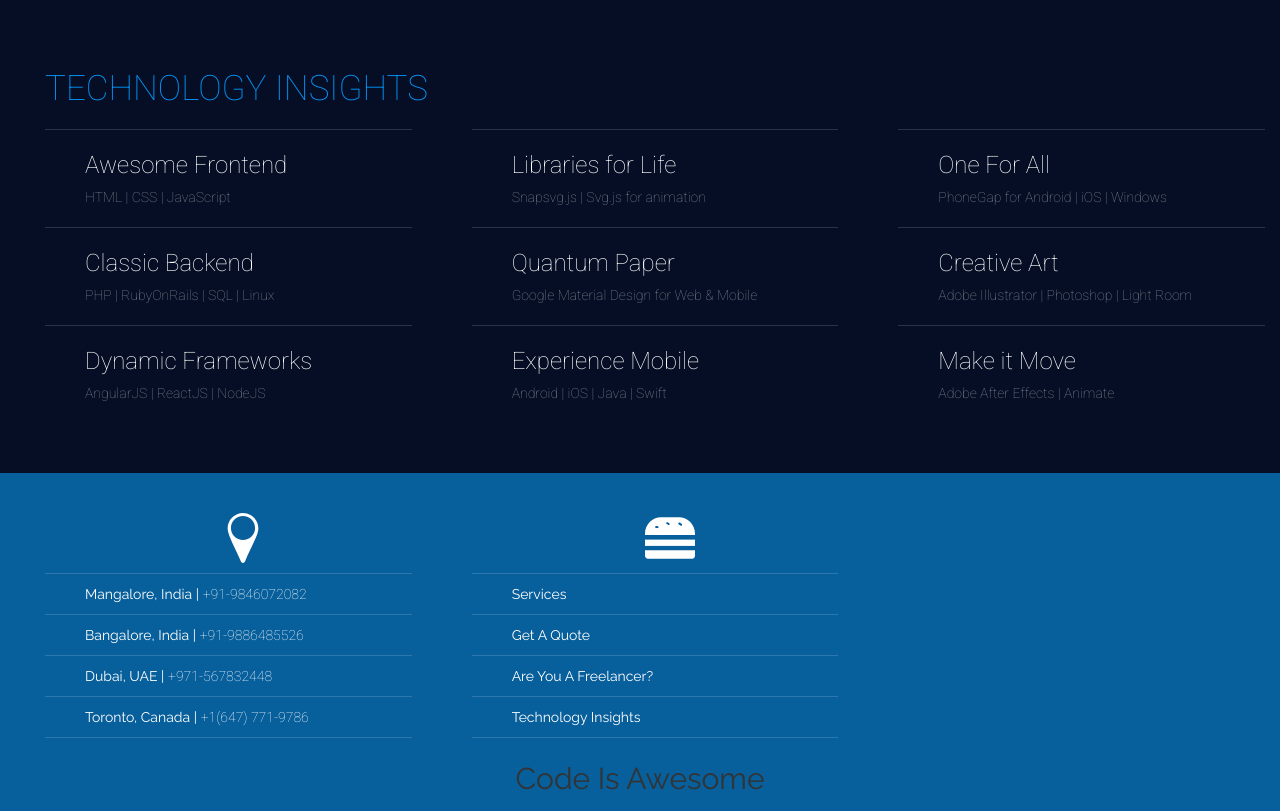
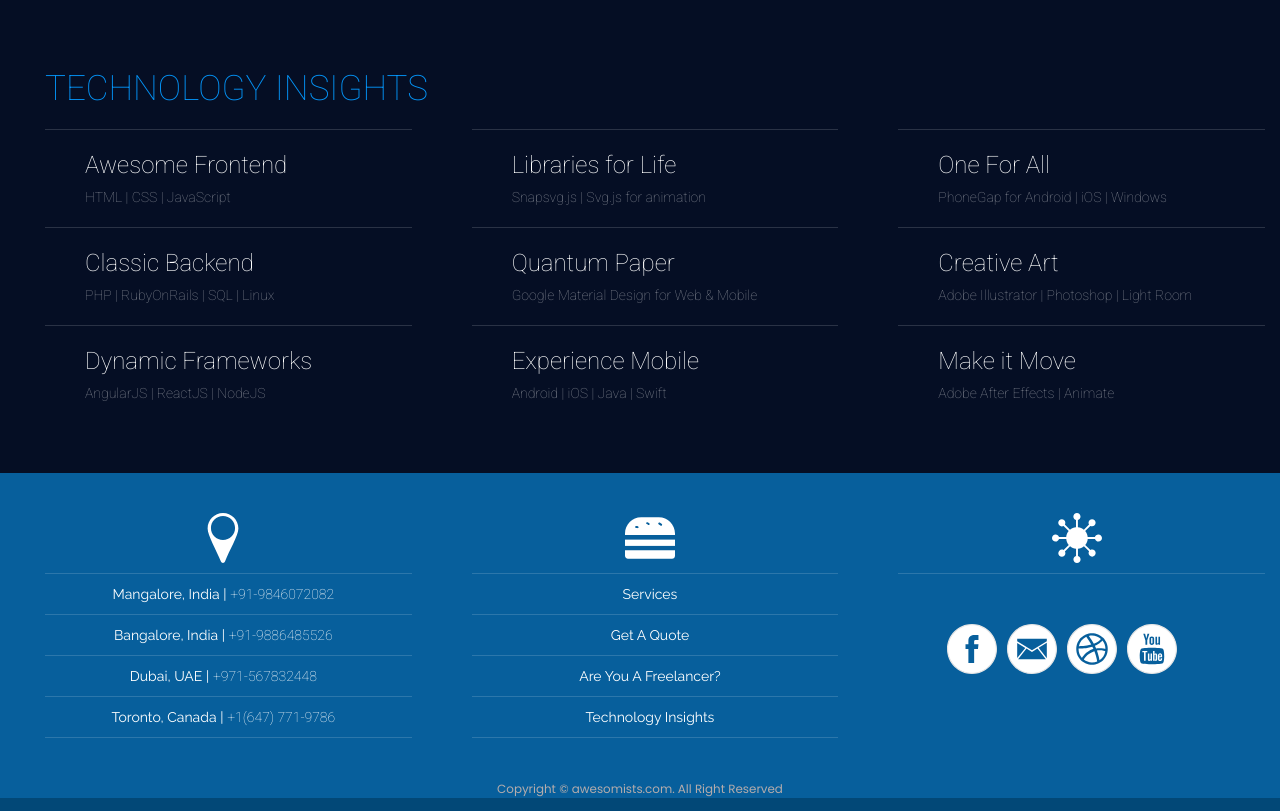
Before and after one commit to nashahgit/awesomists, a PHP site: page / in a window 1280 px wide. Shown: the part 3049-3860 px from the top of the page. Run offline with PHP 8.4, Linux system fonts and the light colour scheme.

Commit message:
stage 1 lasst

```diff
--- a/css/style.css
+++ b/css/style.css
@@ -579,7 +579,8 @@ ul.footer-contact .phone {
   font-family: 'Roboto', sans-serif;
 }
 ul.footer-contact li {
-  padding: 10px 10px 10px 40px;
+  text-align: center;
+  padding: 10px 10px 10px 0px;
   border-bottom: 1px solid rgba(255, 255, 255, 0.15);
 }
 #map-pin {
@@ -596,7 +597,8 @@ ul.footer-menu {
   list-style: none;
 }
 ul.footer-menu li {
-  padding: 10px 10px 10px 40px;
+  text-align: center;
+  padding: 10px 10px 10px 0px;
   border-bottom: 1px solid rgba(255, 255, 255, 0.15);
 }
 ul.footer-menu li a{
@@ -612,7 +614,39 @@ ul.footer-menu li a{
   width: 50px;
   height:auto;
 }
-
+ul.footer-social{
+  list-style: none;
+}
+ul.footer-social li{
+  padding: 10px 10px 10px 40px;
+  /*padding-bottom: 10px;*/
+  border-bottom: 1px solid rgba(255, 255, 255, 0.15);
+}
+#connect-icons {
+  width: 100%;
+}
+#connect-icons img{
+  margin: 0 auto;
+  width: 50px;
+  height:auto;
+}
+.social-icon {
+ /* width: 50px;
+  height: 50px;*/
+  text-align: center;
+}
+.social-icon img {
+  width:50px;
+  height: auto;
+  margin-right: 10px;
+}
+.social-icon table {
+  display: inline-block;
+}
+.copyright {
+  text-align: center;
+  color: #b4acac;
+}
 #third {
 	width: 100vw;
 	height: 100vh;
--- a/index.html
+++ b/index.html
@@ -667,7 +667,7 @@
             <div class="row keep-margin-30">
                 <div class="col-lg-4 col-md-4 col-sm-12 col-xs-12 contact">
                     <ul class="footer-contact">
-                        <li>
+                        <li style="padding-left:0px;">
                             <div id="map-pin">
                                 <img class="img-responsive" src="image/map-pin.svg">
                             </div>
@@ -692,7 +692,7 @@
                 </div>
                 <div class="col-lg-4 col-md-4 col-sm-12 col-xs-12 footer-menu">
                     <ul class="footer-menu">
-                        <li>
+                        <li style="padding-left:0px;">
                             <div id="foot-humburger">
                                 <img class="img-responsive" src="image/hamburger.svg">
                             </div>
@@ -704,13 +704,38 @@
                     </ul>
                 </div>
                 <div class="col-lg-4 col-md-4 col-sm-12 col-xs-12 social">
+                    <ul class="footer-social">
+                        <li style="padding-left:0px;">
+                            <div id="connect-icons">
+                                <img class="img-responsive" src="image/connection.svg">
+                            </div>
+                        </li>
+                    </ul>
+                    <br>
+                    <br>
+                    <div class="social-icon">
+                        <table>
+                            <tr>
+                                <td><img class="fb" src="image/fb-icon.svg"></td>
 
+                                <td><img class="mail" src="image/mail-icon.svg"></td>
+
+                                <td><img class="dribble" src="image/dribble-icon.svg"></td>
+
+                                <td><img class="youtube" src="image/youtube-icon.svg"></td>
+                            </tr>
+                        </table>
+                    </div>
                 </div>
             </div>
-            <div class="row slogan">
-                <div class="col-lg-12">
+            <!-- <div class="row slogan">
+                <div class="col-lg-12 col-md-12 col-sm-12 col-xs-12">
                     Code Is Awesome
-                    <!-- <a href="#">Top</a> -->
+                </div>
+            </div> -->
+            <div class="row copyright keep-margin-30">
+                <div class="col-lg-12 col-md-12 col-sm-12 col-xs-12">
+                    <small>Copyright &#169; awesomists.com. All Right Reserved</small>
                 </div>
             </div>
         </footer>
```
Also changed, not shown: image/dribble-icon.svg, image/fb-icon.svg, image/mail-icon.svg, image/youtube-icon.svg.
